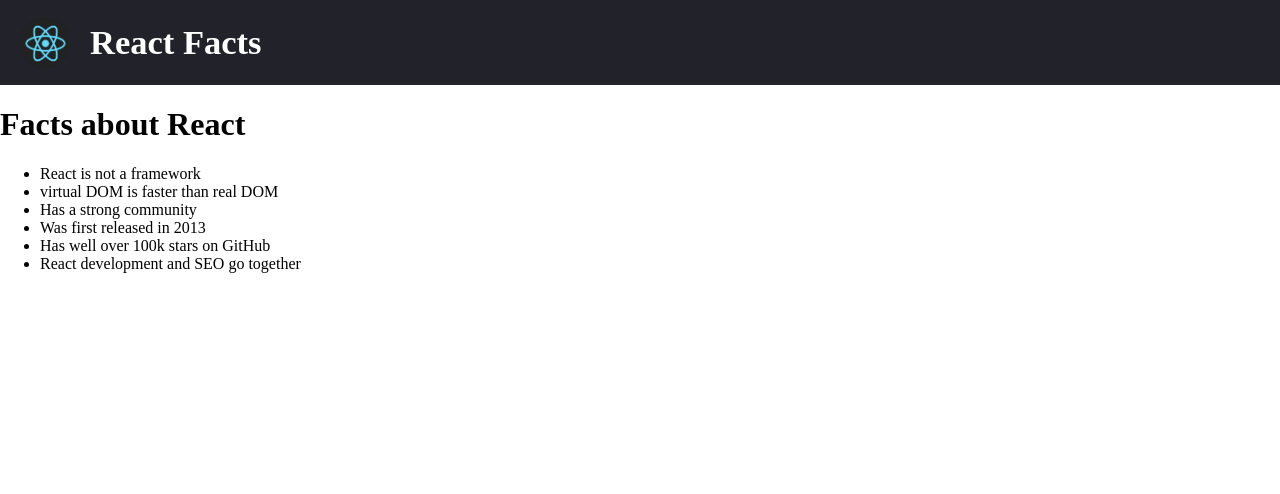
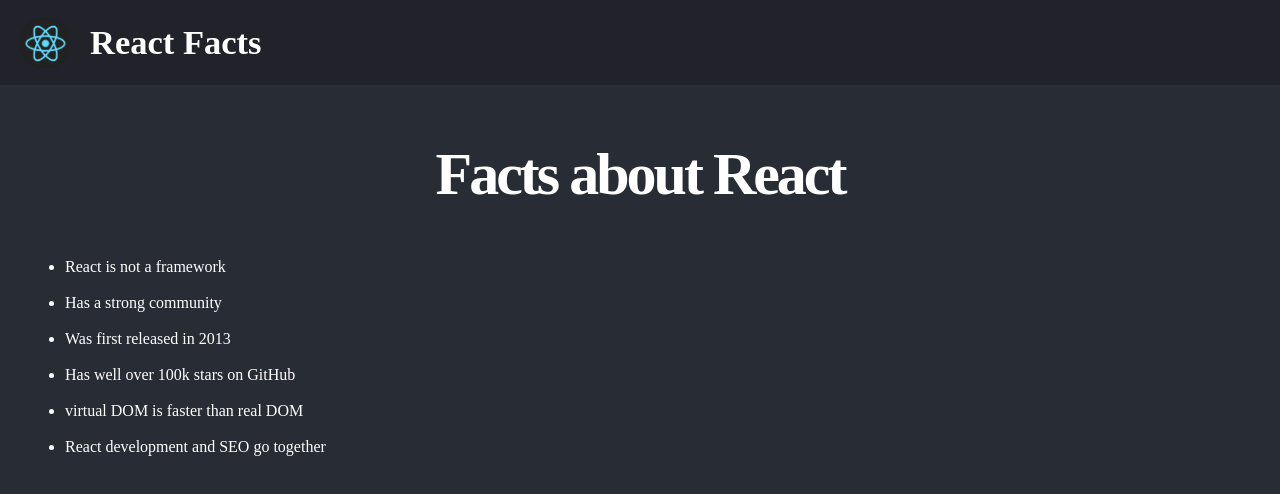
Before and after one commit to andydangit/spa-react-info, a React (Create React App) app: page / in a window 1280 px wide. Shown: the top 494 px of the page. Built offline with nearby package versions, Linux system fonts and the light colour scheme.

Commit message:
Feat: Add styles to Main

```diff
--- a/src/components/Main.css
+++ b/src/components/Main.css
@@ -0,0 +1,25 @@
+body {
+    background-color: #282d35;
+    color: #fff
+}
+
+main {
+    text-align: center;
+    padding: 55px 25px;
+}
+
+.mainHeading {
+    font-size: 60px;
+    margin: 0;
+    letter-spacing: -0.05em
+}
+
+.reactFacts {
+    margin-top: 40px;
+    text-align: left;
+}
+
+.reactFacts>li {
+    padding-block: 8px;
+    line-height: 20px;
+}
--- a/src/components/Main.js
+++ b/src/components/Main.js
@@ -1,19 +1,20 @@
-import React from 'react'
+import React from "react";
+import "./Main.css";
 
 function Main() {
   return (
-    <div>
-        <h1>Facts about React</h1>
-        <ul>
+    <main>
+      <h1 className="mainHeading">Facts about React</h1>
+      <ul className="reactFacts">
         <li> React is not a framework </li>
-            <li> virtual DOM is faster than real DOM</li>
         <li> Has a strong community </li>
         <li> Was first released in 2013</li>
         <li> Has well over 100k stars on GitHub</li>
+        <li> virtual DOM is faster than real DOM</li>
         <li> React development and SEO go together</li>
       </ul>
-    </div>
-  )
+    </main>
+  );
 }
 
-export default Main
+export default Main;
```
Lines whose indentation alone changed are shown as unchanged.
